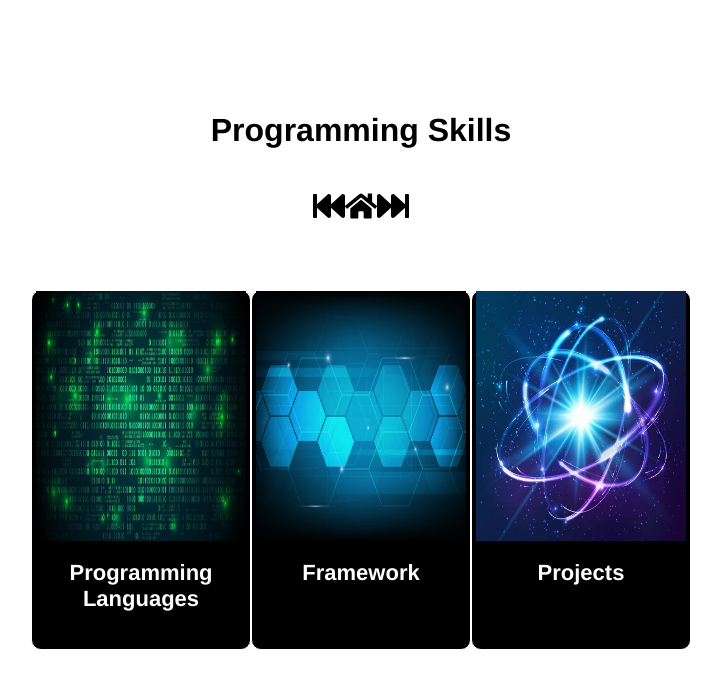
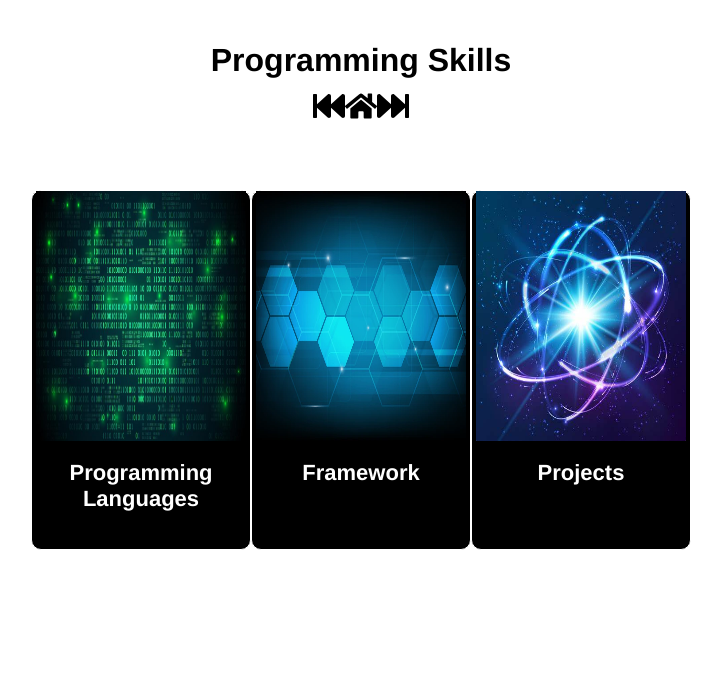
Before and after one commit to MateusHenriqDaSilva/Port, a Next.js app: page /programming in a window 1280 px wide. Shown: the top 688 px of the page, without its empty margins (279-1000 px from the left). Built offline with nearby package versions, Linux system fonts and the light colour scheme.

Commit message:
first commit

```diff
--- a/src/pages/programming/index.tsx
+++ b/src/pages/programming/index.tsx
@@ -5,10 +5,10 @@ import SubCabecalhoProgramming from "../../components/Programming/SubCabecalhoPr
 
 export default function Programming() {
     return (
-        <div className="container" style={{ paddingTop: '100px' }}>
+        <>
             <CabecalhoProgramming />
             <SubCabecalhoProgramming />
             <CorpoProgramming />
-        </div >
+        </>
     )
 }
--- a/src/styles/cabecalhoProgramming.module.css
+++ b/src/styles/cabecalhoProgramming.module.css
@@ -15,6 +15,7 @@
     color: black;
     width: 100%;
     text-align: center;
+    padding-top: 60px;
 }
 
 
```
